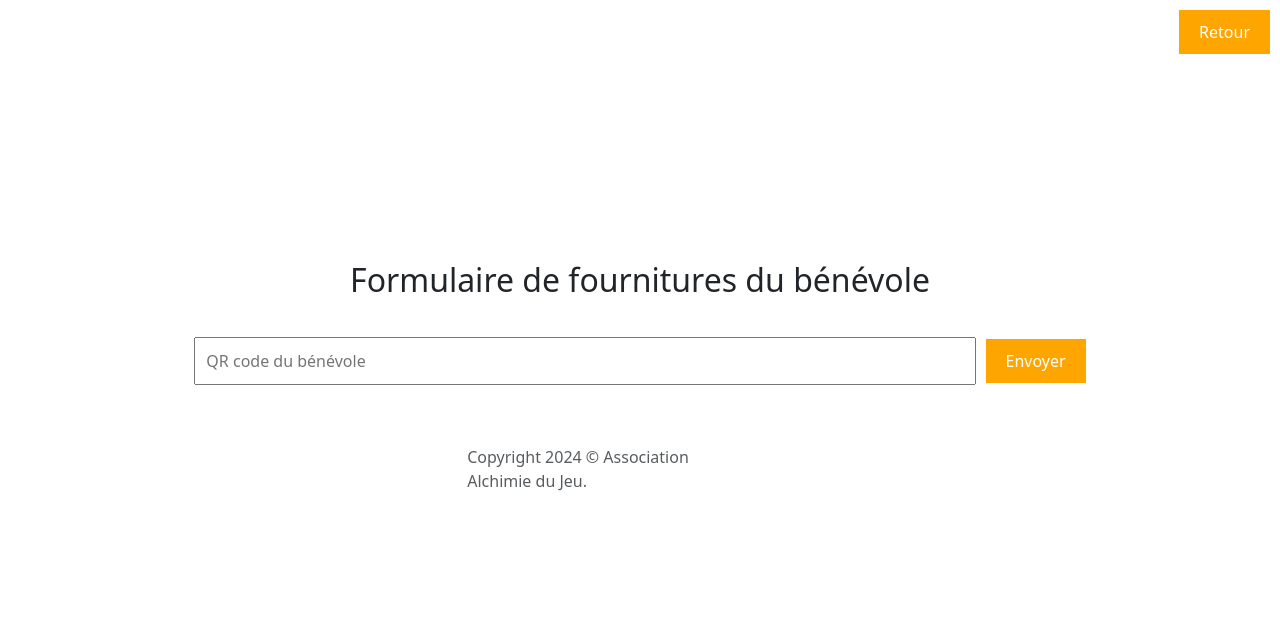
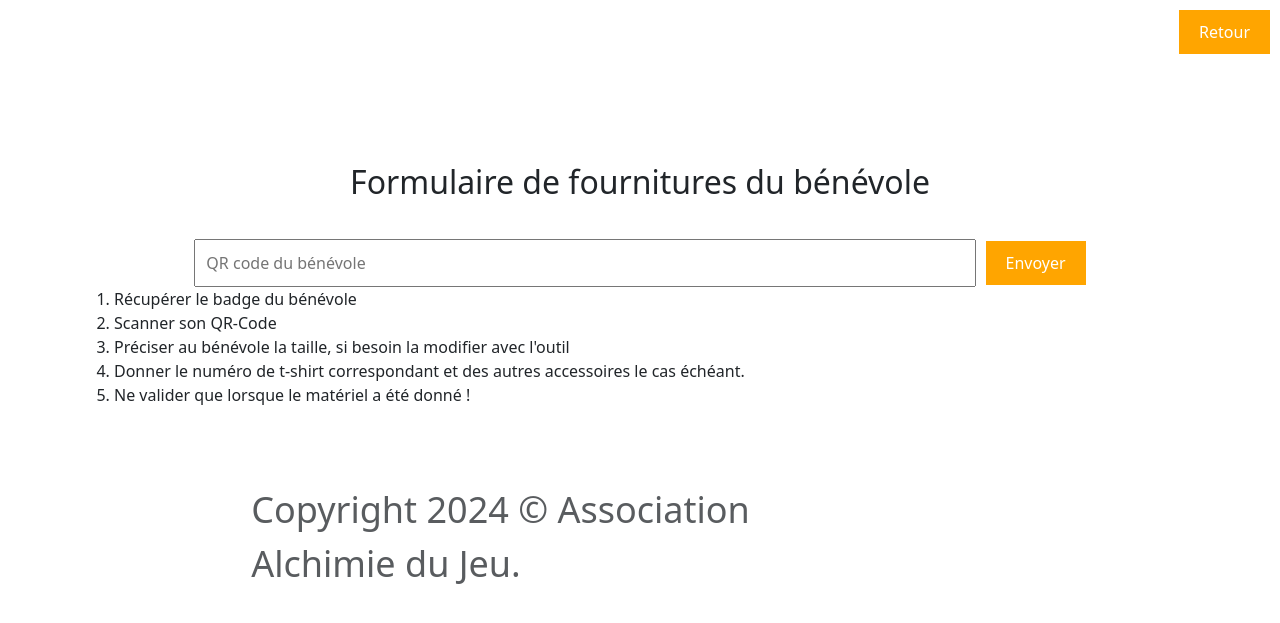
Before and after one commit to benito3125/alchimie, a PHP site: page /onboarding.php in a window 1280 px wide. Shown: the top 623 px of the page. Run offline with PHP 8.4, Linux system fonts and the light colour scheme; some libraries are stand-ins or nearby versions.

Commit message:
update onboarding

```diff
--- a/onboarding.php
+++ b/onboarding.php
@@ -1,5 +1,7 @@
 <?php
+session_start(); // Démarrez la session si ce n'est pas déjà fait
 require_once "config.php";
+
 // Redirection vers la même page pour actualiser le contenu
 function redirectToSelf() {
     header("Location: {$_SERVER['PHP_SELF']}");
@@ -7,10 +9,27 @@
 }
 
 // Fonction pour insérer ou mettre à jour une ligne dans la table accessoires en fonction de l'ID_user
-function insererOuMettreAJourLigneAccessoires($id_user, $tshirt, $tshirt_number, $neck_warme, $head) {
+function insererOuMettreAJourLigneAccessoires($id_user, $tshirt, $tshirt_number, $neck_warm, $head) {
     try {
         $conn = new PDO("mysql:host=".DB_SERVER.";dbname=".DB_NAME,DB_USERNAME,DB_PASSWORD);
         $conn->setAttribute(PDO::ATTR_ERRMODE, PDO::ERRMODE_EXCEPTION);
+
+        // Définir les valeurs par défaut pour :neck_warme et :head
+        $neck_warm_value = 0;
+        $head_value = 0;
+
+        // Assigner les valeurs en fonction des conditions spécifiées
+        if ($neck_warm === 'Violet') {
+            $neck_warm_value = 1;
+        } elseif ($neck_warm === 'Bleu') {
+            $neck_warm_value = 2;
+        }
+
+        if ($head === 'Jaune') {
+            $head_value = 1;
+        } elseif ($head === 'Orange') {
+            $head_value = 2;
+        }
 
         // Requête pour insérer ou mettre à jour une ligne dans la table accessoires
         $sql = "INSERT INTO accessoires (ID_user, Tshirt, tshirt_number, neck_warme, head)
@@ -21,8 +40,8 @@
         $stmt->bindParam(':id_user', $id_user);
         $stmt->bindParam(':tshirt', $tshirt);
         $stmt->bindParam(':tshirt_number', $tshirt_number);
-        $stmt->bindParam(':neck_warme', $neck_warme);
-        $stmt->bindParam(':head', $head);
+        $stmt->bindParam(':neck_warme', $neck_warm_value); // Utilisation de la valeur calculée
+        $stmt->bindParam(':head', $head_value); // Utilisation de la valeur calculée
         $stmt->execute();
     } catch(PDOException $e) {
         echo "Erreur : " . $e->getMessage();
@@ -33,7 +52,8 @@
 }
 
 // Fonction pour afficher les informations du bénévole et le bouton "Accepter"
-function afficherInformationsBenevole($qr_code) {
+// Fonction pour afficher les informations du bénévole et les boutons "Accepter" et "Modifier"
+function afficherInformationsBenevole($qr_code, $action = "") {
     try {
         $conn = new PDO("mysql:host=".DB_SERVER.";dbname=".DB_NAME,DB_USERNAME,DB_PASSWORD);
         $conn->setAttribute(PDO::ATTR_ERRMODE, PDO::ERRMODE_EXCEPTION);
@@ -57,7 +77,7 @@
                 $neck_warm = 'N/A';
             }
             $head = null;
-            if ($result['comite'] == 1 && $result['LSF'] == 1) {
+            if ($result['responsible'] == 1 && $result['LSF'] == 1) {
                 $head = 'Jaune';
             } elseif ($result['comite'] == 0 && $result['LSF'] == 1) {
                 $head = 'Orange';
@@ -75,11 +95,45 @@
             echo "<td><input type='text' name='qr_code' value='$qr_code' readonly class='border_data'></td>";
             echo "<td>" . $result['first_name'] . "</td>";
             echo "<td>" . $result['family_name'] . "</td>";
-            echo "<td><input type='text' name='size' value='$size' readonly class='border_data'></td>";
+
+            // Rendre l'input "size" modifiable si l'action est "modifier"
+            if ($action === "modifier") {
+                echo "<td><input type='text' name='size' value='$size' class='border_data'></td>";
+            } else {
+                echo "<td><input type='text' name='size' value='$size' readonly class='border_data'></td>";
+            }
+
             echo "<td><input type='text' name='tshirt_number' value='$tshirt_number' readonly class='border_data'></td>";
             echo "<td><input type='text' name='neck_warm' value='$neck_warm' readonly class='border_data'></td>";
             echo "<td><input type='text' name='head' value='$head' readonly class='border_data'></td>";
-            echo "<td><button type='submit' name='accepter'>Accepter</button></td>";
+
+            // Afficher le bouton "OK" si l'action est "modifier", sinon afficher les boutons "Accepter" et "Modifier"
+            if ($action === "modifier") {
+                echo "<td>  <button type='submit' name='ok'>
+                                <img src='icons/check.png' alt='ok' width='32' height='32'>
+                            </button>
+                        </td>";
+            } else {
+                echo "<td>
+                            <button type='submit' name='accepter'>
+                                <img src='icons/check.png' alt='Accepter' width='32' height='32'>
+                            </button>";
+
+                // Vérifier si l'ID du bénévole est présent dans la table accessoires
+                $accessoires_query = $conn->prepare("SELECT * FROM accessoires WHERE ID_user = :ID_user");
+                $accessoires_query->bindParam(':ID_user', $qr_code);
+                $accessoires_query->execute();
+                $accessoire_result = $accessoires_query->fetch(PDO::FETCH_ASSOC);
+
+                // Si l'ID est trouvé, afficher le bouton "Modifier"
+                if ($accessoire_result) {
+                    echo "  <button type='submit' name='modifier'>
+                                <img src='icons/change.png' alt='modifier' width='32' height='32'>
+                            </button>
+                ";
+                }
+                echo "</td>";
+            }
             echo "</form>";
             echo "</tr>";
             echo "</table>";
@@ -93,6 +147,7 @@
     // Fermeture de la connexion
     $conn = null;
 }
+
 
 // Fonction pour calculer le nombre de t-shirts en fonction de la taille
 function calculerNombreTshirt($size) {
@@ -114,25 +169,74 @@
     }
 }
 
+// Fonction pour mettre à jour la valeur de "size" dans la table "benevoles"
+function mettreAJourTailleBenevole($id_user, $new_size) {
+    try {
+        $conn = new PDO("mysql:host=".DB_SERVER.";dbname=".DB_NAME,DB_USERNAME,DB_PASSWORD);
+        $conn->setAttribute(PDO::ATTR_ERRMODE, PDO::ERRMODE_EXCEPTION);
+
+        // Requête pour mettre à jour la valeur de "size" dans la table "benevoles"
+        $sql = "UPDATE benevoles SET size = :new_size WHERE ID = :id_user";
+        $stmt = $conn->prepare($sql);
+        $stmt->bindParam(':id_user', $id_user);
+        $stmt->bindParam(':new_size', $new_size);
+        $stmt->execute();
+    } catch(PDOException $e) {
+        echo "Erreur : " . $e->getMessage();
+    }
+
+    // Fermeture de la connexion
+    $conn = null;
+}
+
 // Traitement du formulaire
 if ($_SERVER["REQUEST_METHOD"] == "POST") {
     if (isset($_POST["qr_code"]) && !empty($_POST["qr_code"])) {
         $qr_code = $_POST["qr_code"];
+
+        // Gestion de l'action "modifier"
+        if (isset($_POST["modifier"])) {
+            afficherInformationsBenevole($qr_code, "modifier");
+        } elseif (isset($_POST["ok"])) { // Gestion de l'action "ok"
+            $id_user = $_POST['qr_code'];
+            $tshirt = $_POST['size'];
+            $tshirt_number = $_POST['tshirt_number'];
+            $neck_warm = $_POST['neck_warm'];
+            $head = $_POST['head'];
+
+            // Mettre à jour la taille dans la table "benevoles"
+        mettreAJourTailleBenevole($id_user, $tshirt);
+
+        // Recalculer le nombre de t-shirts en fonction de la nouvelle taille
+        $tshirt_number = calculerNombreTshirt($tshirt);
+
+        // Réafficher les informations du bénévole après avoir inséré ou mis à jour les données
         afficherInformationsBenevole($qr_code);
+
+            afficherInformationsBenevole($qr_code);
+        } elseif (isset($_POST["accepter"])) { // Gestion de l'action "accepter"
+            $id_user = $_POST['qr_code'];
+            $tshirt = $_POST['size'];
+            $tshirt_number = $_POST['tshirt_number'];
+            $neck_warm = $_POST['neck_warm'];
+            $head = $_POST['head'];
+
+            // Insérer ou mettre à jour les données dans la table "accessoires"
+            insererOuMettreAJourLigneAccessoires($id_user, $tshirt, $tshirt_number, $neck_warm, $head);
+
+            // Rafraîchir la page
+            header("Location: {$_SERVER['PHP_SELF']}");
+            exit();
+        } else {
+            afficherInformationsBenevole($qr_code);
+        }
     } else {
         echo "<p>Le champ QR code n'a pas été correctement rempli.</p>";
     }
-    if (array_key_exists('accepter', $_POST)){
-        $id_user = $_POST['qr_code'];
-        $tshirt = $_POST['size'];
-        $tshirt_number = $_POST['tshirt_number'];
-        $neck_warm = $_POST['neck_warm'];
-        $head = $_POST['head'];
-        insererOuMettreAJourLigneAccessoires($id_user, $tshirt, $tshirt_number, $neck_warm, $head);
-        $_SESSION['hide_table'] = true; // Définir la variable de session pour cacher le tableau
-        redirectToSelf();
-    }
 }
+
+
+
 ?>
 
 <!DOCTYPE html>
@@ -206,6 +310,11 @@
         }
         h2 {
             margin-top: 0;
+            font-size: 39px; /* Vous pouvez ajuster la taille en fonction de vos préférences */
+        }
+
+        p {
+            font-size: 36px; /* Vous pouvez ajuster la taille en fonction de vos préférences */
         }
         .container {
             width: 50   %;
@@ -257,15 +366,32 @@
         }
     </style>
 </head>
+
 <body>
     <h2>Formulaire de fournitures du bénévole</h2>
-
     <div class="container">
+    <div>
         <!-- Contenu du formulaire -->
         <form method="POST" action="<?php echo htmlspecialchars($_SERVER["PHP_SELF"]); ?>">
             <input type="text" id="qr_code" name="qr_code" placeholder="QR code du bénévole" class ="border_input">
             <input type="submit" value="Envoyer">
         </form>
+    </div>
+    <div style="flex-basis: 48%;">
+        <ol style="text-align: left;">
+            <li>Récupérer le badge du bénévole</li>
+            <li>Scanner son QR-Code</li>
+            <li>Préciser au bénévole la taille, si besoin la modifier avec l'outil</li>
+            <li>Donner le numéro de t-shirt correspondant et des autres accessoires le cas échéant.</li>
+            <li>Ne valider que lorsque le matériel a été donné !</li>
+        </ol>
+    </div>
+</div>
+
+</div>
+
+        </div>
+
     </div>
 
     <!-- Bouton Retour -->
```
Also changed, not shown: icons/change.png (added).
